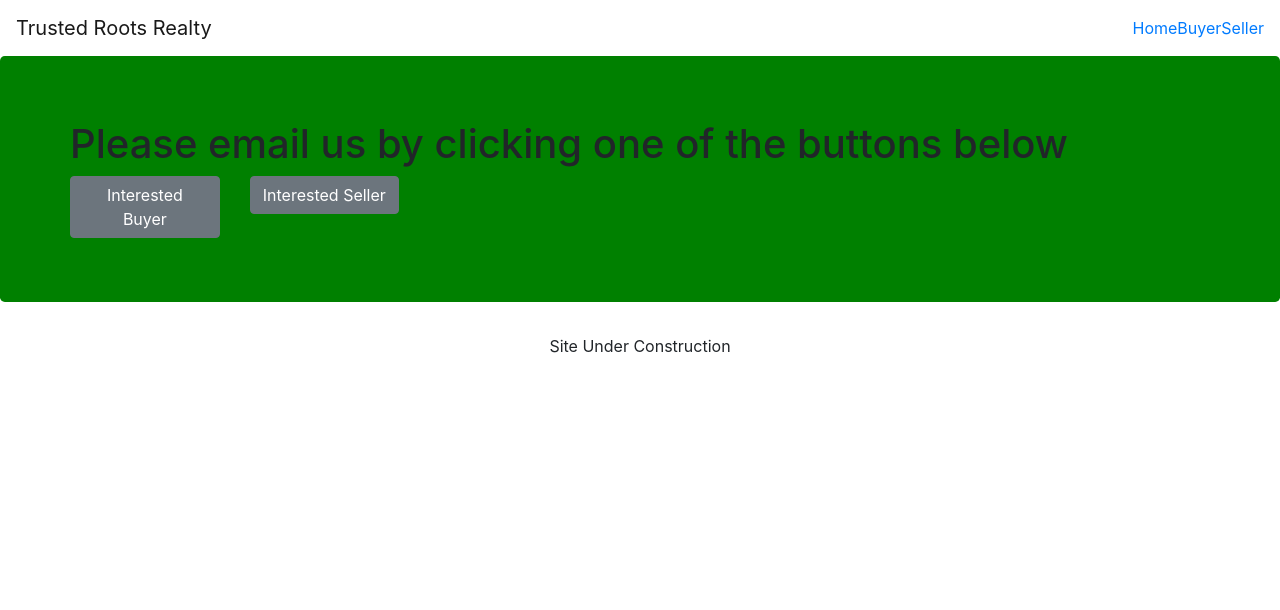
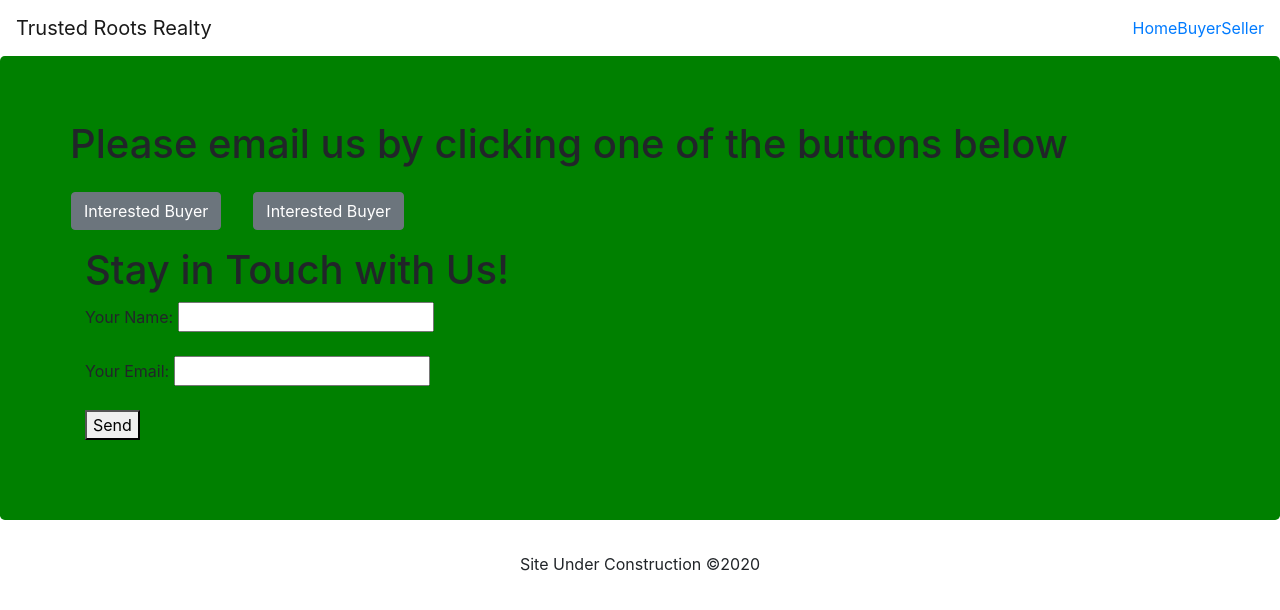
Before and after one commit to Dantezinfern0/trusted-roots-realty, a React (Create React App) app: page / in a window 1280 px wide. Shown: the top 610 px of the page. Built offline with nearby package versions, Linux system fonts and the light colour scheme.

Commit message:
email collection and refactor

```diff
--- a/public/index.html
+++ b/public/index.html
@@ -22,6 +22,11 @@
     <title>Trusted Roots Realty</title>
   </head>
   <body>
+    <!-- Netlify HTML code the corresponds with React component code -->
+    <form name="contact" netlify netlify-honeypot="bot-field" hidden>
+      <input type="text" name="name" />
+      <input type="email" name="email" />
+    </form>
     <noscript>
       You need to enable JavaScript to run this app.
     </noscript>
--- /dev/null
+++ b/src/components/EmailForm.jsx
@@ -0,0 +1,20 @@
+import React from 'react'
+
+const EmailForm = () => {
+    return (<>
+<form name="contact" method="POST">
+    <input type="hidden" name="form-name" value="contact" />
+    <h1>Stay in Touch with Us!</h1>
+  <p>
+    <label>Your Name: <input type="text" name="name" /></label>
+  </p>
+  <p>
+    <label>Your Email: <input type="email" name="email" /></label>
+  </p>
+  <p>
+    <button type="submit">Send</button>
+  </p>
+</form>
+</>
+)}
+export default EmailForm
--- a/src/components/Footer.jsx
+++ b/src/components/Footer.jsx
@@ -1,9 +1,11 @@
 import React from 'react'
 
 function Footer() {
+    let d = new Date()
+    let year = d.getFullYear()
     return <>
         <footer>
-        <p>Site Under Construction</p>
+        <p>Site Under Construction ©{year}</p>
         </footer>
     </>
 }
--- a/src/index.css
+++ b/src/index.css
@@ -16,3 +16,6 @@
 .green-back {
   background-color: green !important;
 }
+.margin {
+  margin: 1rem;
+}
--- a/src/pages/HomePage.jsx
+++ b/src/pages/HomePage.jsx
@@ -13,22 +13,22 @@
   Jumbotron,
   Button
 } from 'reactstrap';
+import EmailForm from '../components/EmailForm'
 
 function HomePage() {
+  let links = ["mailto:info@trustedrootsrealty.com?Subject=Interested%20Buyer", "mailto:info@trustedrootsrealty.com?Subject=Interested%20Seller"]
   return <>
   <Jumbotron className="green-back">
     <Container>
       <Row>
         <h1>Please email us by clicking one of the buttons below</h1>
         <Row>
-        <Col>
-        <Button href="mailto:info@trustedrootsrealty.com?Subject=Interested%20Buyer">Interested Buyer</Button>
-        </Col>
-        <Col>
-        <Button href="mailto:info@trustedrootsrealty.com?Subject=Interested%20Seller">Interested Seller</Button>
-        </Col>
+          {links.map((l, i) => {return <div className="margin">
+            <Button key={i} href={l[i]}>Interested Buyer</Button>
+          </div>})}
         </Row>
       </Row>
+      <EmailForm />
     </Container>
   </Jumbotron>
 </>
```
Also changed, not shown: 2 other files (tests, documents, lock files or other folders).
